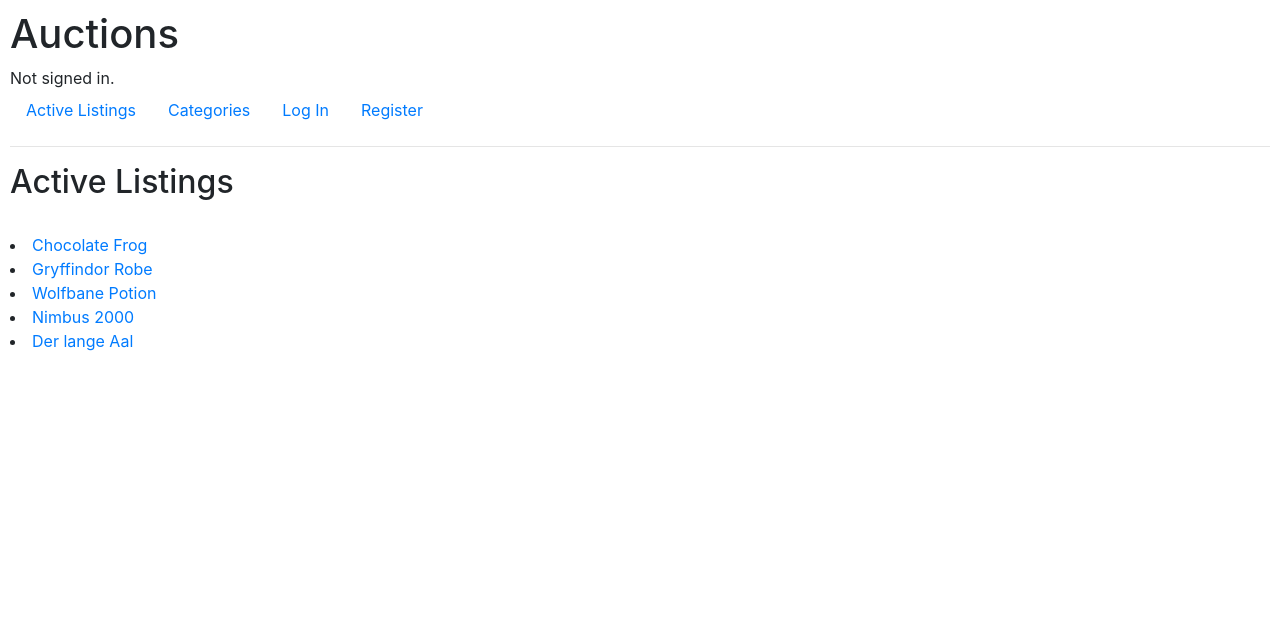
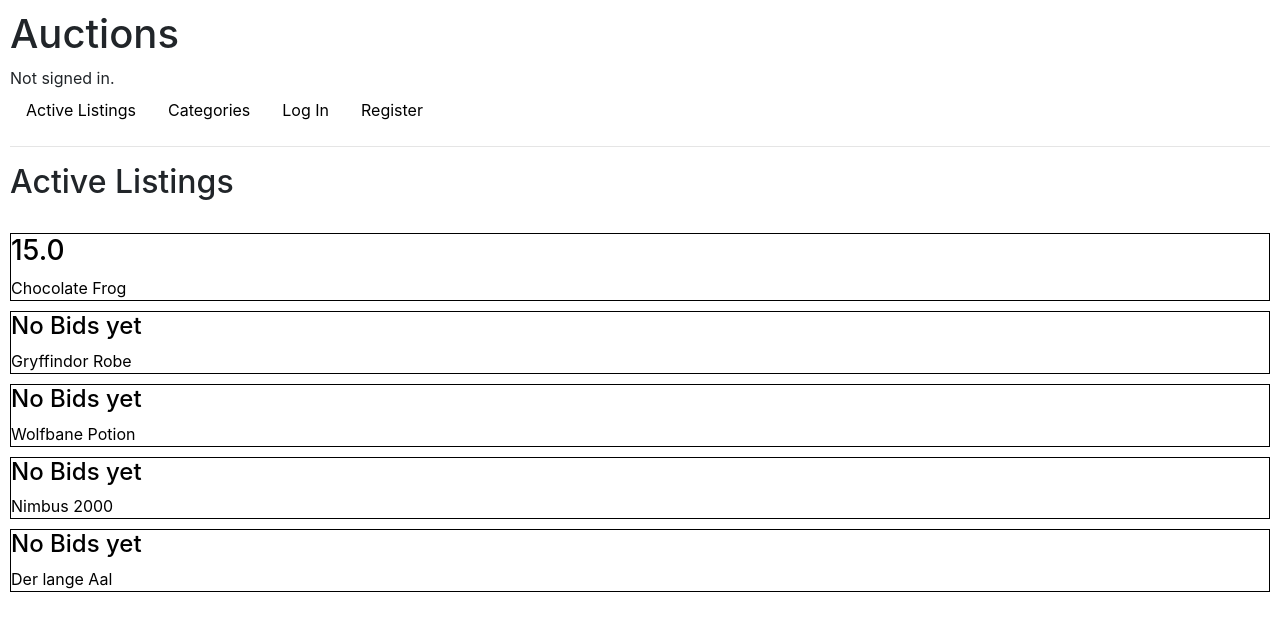
Before and after one commit to Thackerie/CS50W-Project2, a Django app: page / in a window 1280 px wide. Shown: the top 631 px of the page. Run offline with Django 3.2, Linux system fonts and the light colour scheme; data comes from the database, SQL or seed files in the repository; both versions use the stored data as it was after the commit; some libraries are stand-ins or nearby versions.

Commit message:
added highest bids to listings when displayed

```diff
--- a/auctions/models.py
+++ b/auctions/models.py
@@ -33,6 +33,9 @@ class Bid(models.Model):
     bidder = models.ForeignKey(User, on_delete=models.CASCADE, related_name="Bids")
     listing = models.ForeignKey(Listing, on_delete=models.CASCADE, related_name="Bids")
 
+    def __str__(self) -> str:
+        return f"Bid on {self.listing}  by {self.bidder} "
+
 class Comment(models.Model):
     author = models.ForeignKey(User, on_delete=models.CASCADE, related_name="Comments")
     content = models.CharField(max_length=200)
--- a/auctions/static/auctions/styles.css
+++ b/auctions/static/auctions/styles.css
@@ -1,3 +1,12 @@
 body {
     padding: 10px;
 }
+
+.listing {
+    border:1px solid black;
+    margin-bottom: 10px;
+}
+
+a:link {
+    color: black;
+}
--- a/auctions/templates/auctions/listing_page.html
+++ b/auctions/templates/auctions/listing_page.html
@@ -8,6 +8,15 @@
         <h3>No Active Listings Right Now</h3>
     {% endif %}
     {% for listing in listings %}
-        <li><a href="{% url 'listing' listing.0 %}"> {{ listing.1 }}</a></li>
+        <a href="{% url 'listing' listing.0 %}" style="color: black; text-decoration: none;">
+            <div class="listing">
+                    {% if listing.2 == None %}
+                        <h4>No Bids yet</h4>
+                    {% else %}
+                        <h3>{{ listing.2.amount }}</h3>
+                    {% endif %}
+                {{ listing.1}}
+            </div>
+        </a>
     {% endfor %}
 {% endblock %}
--- a/auctions/views.py
+++ b/auctions/views.py
@@ -6,7 +6,7 @@ from django.urls import reverse
 from django.conf import settings
 
 from .forms import NewListingForm, WatchlistForm
-from .models import User, Listing, Category
+from .models import User, Listing, Category, Bid
 
 
 
@@ -50,29 +50,38 @@ def listing(request, name):
     })
 
 def make_listing_touple(listingObjects):
-    listingNames = []
     listings = []
-    counter = 0
+    highestBid = None
+    for listing in listingObjects:
+        amount= 0
+        #getting the highest bid for that listing
+        for bid in Bid.objects.filter(listing=listing) :
+            try:
+                if bid.amount > amount:
+                    amount = bid.amount
+                    highestBid = bid
+            except IndexError:
+                pass
+        #adding name list and listing object list together in a list of touples
+        listings.append((listing, str(listing).replace("_"," "), highestBid))
+        highestBid = None
 
-    for listing in listingObjects:
-        #adding names of the listings with removed underscores for pretttier looks to special list of names
-        listingNames.append(str(listing).replace("_"," "))
-        #adding name list and listing object list together in a list of touples
-        listings.append((listing, listingNames[counter]))
-        counter += 1
     return listings
 
 def index(request):
     noResults = False
-
+    noBids = False
     listingObjects = Listing.objects.filter(active__exact = True)
-
     listings = make_listing_touple(listingObjects)
+    #listings.append(Bid.objects.filter(listing=1))
     if len(listings) == 0:
         noResults = True
+    if listings[2] == None:
+        noBids = True
     return render(request, "auctions/index.html", {
         "listings" : listings,
-        "noResults" : noResults
+        "noResults" : noResults,
+        "noBids" : noBids
     })
 
 def login_view(request):
```
Also changed, not shown: db.sqlite3.
